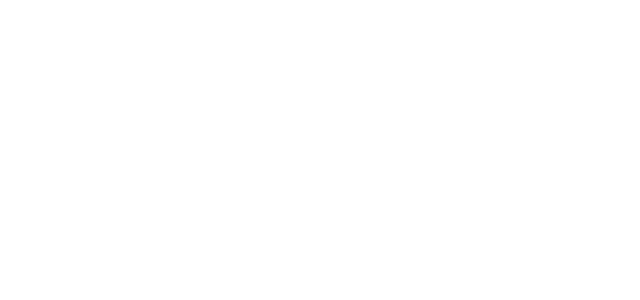
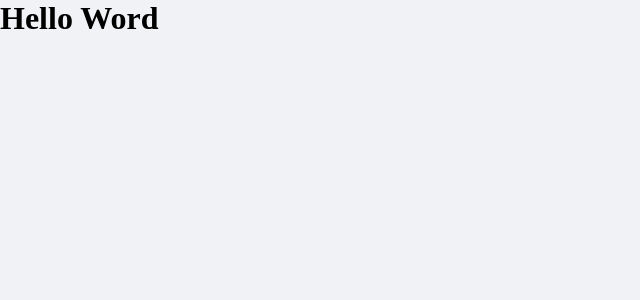
Before and after one commit to pedrokpdo/approcket, a React (Create React App) app: page / in a window 1280 px wide. Shown: the top 300 px of the page, without its empty margins (0-640 px from the left). Built offline with nearby package versions, Linux system fonts and the light colour scheme.

Commit message:
importancia das medias

```diff
--- a/package.json
+++ b/package.json
@@ -6,6 +6,7 @@
     "react": "^17.0.2",
     "react-dom": "^17.0.2",
     "react-scripts": "5.0.0",
+    "styled-components": "^5.3.5",
     "web-vitals": "^2.1.4"
   },
   "devDependencies": {
@@ -16,6 +17,7 @@
     "@types/node": "^16.11.26",
     "@types/react": "^17.0.43",
     "@types/react-dom": "^17.0.14",
+    "@types/styled-components": "^5.1.24",
     "typescript": "^4.6.3"
   },
   "scripts": {
--- a/public/index.html
+++ b/public/index.html
@@ -1,43 +1,18 @@
 <!DOCTYPE html>
 <html lang="en">
+
 <head>
   <meta charset="utf-8" />
-    <link rel="icon" href="%PUBLIC_URL%/favicon.ico" />
   <meta name="viewport" content="width=device-width, initial-scale=1" />
-    <meta name="theme-color" content="#000000" />
-    <meta
-      name="description"
-      content="Web site created using create-react-app"
-    />
-    <link rel="apple-touch-icon" href="%PUBLIC_URL%/logo192.png" />
-    <!--
-      manifest.json provides metadata used when your web app is installed on a
-      user's mobile device or desktop. See https://developers.google.com/web/fundamentals/web-app-manifest/
-    -->
-    <link rel="manifest" href="%PUBLIC_URL%/manifest.json" />
-    <!--
-      Notice the use of %PUBLIC_URL% in the tags above.
-      It will be replaced with the URL of the `public` folder during the build.
-      Only files inside the `public` folder can be referenced from the HTML.
 
-      Unlike "/favicon.ico" or "favicon.ico", "%PUBLIC_URL%/favicon.ico" will
-      work correctly both with client-side routing and a non-root public URL.
-      Learn how to configure a non-root public URL by running `npm run build`.
-    -->
+  <link rel="shortcut icon" href="favicon.png" type="image/x-icon">
   <title>React App</title>
 </head>
+
 <body>
   <noscript>You need to enable JavaScript to run this app.</noscript>
   <div id="root"></div>
-    <!--
-      This HTML file is a template.
-      If you open it directly in the browser, you will see an empty page.
 
-      You can add webfonts, meta tags, or analytics to this file.
-      The build step will place the bundled scripts into the <body> tag.
+</body>
 
-      To begin the development, run `npm start` or `yarn start`.
-      To create a production bundle, use `npm run build` or `yarn build`.
-    -->
-  </body>
 </html>
--- a/src/App.tsx
+++ b/src/App.tsx
@@ -1,9 +1,10 @@
-import React from "react";
+import { GlobalStyle } from "./styles/global"
 
 export function App() {
   return (
     <div className="App">
-
+      <GlobalStyle/>
+      <h1>Hello Word</h1>
     </div>
   );
 }
--- /dev/null
+++ b/src/styles/global.ts
@@ -0,0 +1,42 @@
+import { createGlobalStyle } from "styled-components";
+
+export const GlobalStyle = createGlobalStyle`
+  :root {
+      --background: #f0f2f5;
+      --red: #E52E4D;
+      --blue:#5429CC;
+      --blue-light:#6933FF;
+      --text-title:#363F5F;
+      --text-body:#969CB3;
+      --shape:#FFFFFF;
+  }
+
+  * {
+      margin: 0;
+      padding: 0;
+      box-sizing: border-box;
+   }
+html {
+    @media (max-width:1080px) {
+        font-size: 93.75%
+    }
+    @media (max-width:720px) {
+        font-size: 87.5%;
+    }
+
+
+}
+
+   body {
+       background:var(--background);
+       -webkit-font-smoothing: antialiased;
+   }
+
+   button {
+       cursor: pointer;
+   }
+   [disable] {
+       opacity: 0.6;
+       cursor:not-allowed ;
+   }
+`
```
Also changed, not shown: 1 other file (tests, documents, lock files or other folders). Lines whose indentation alone changed are shown as unchanged.
